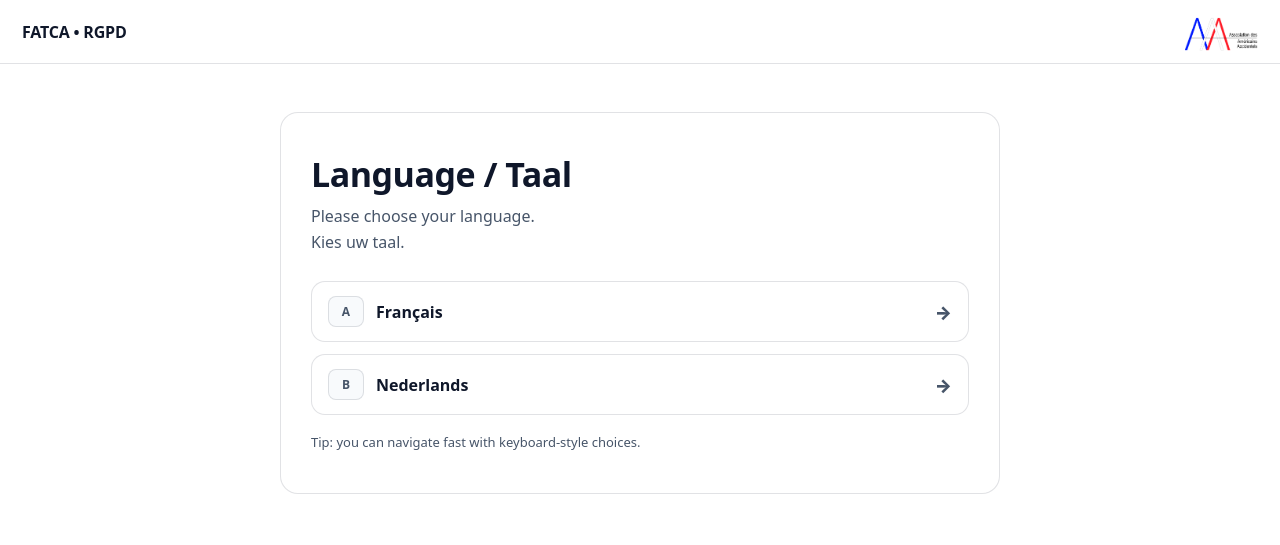
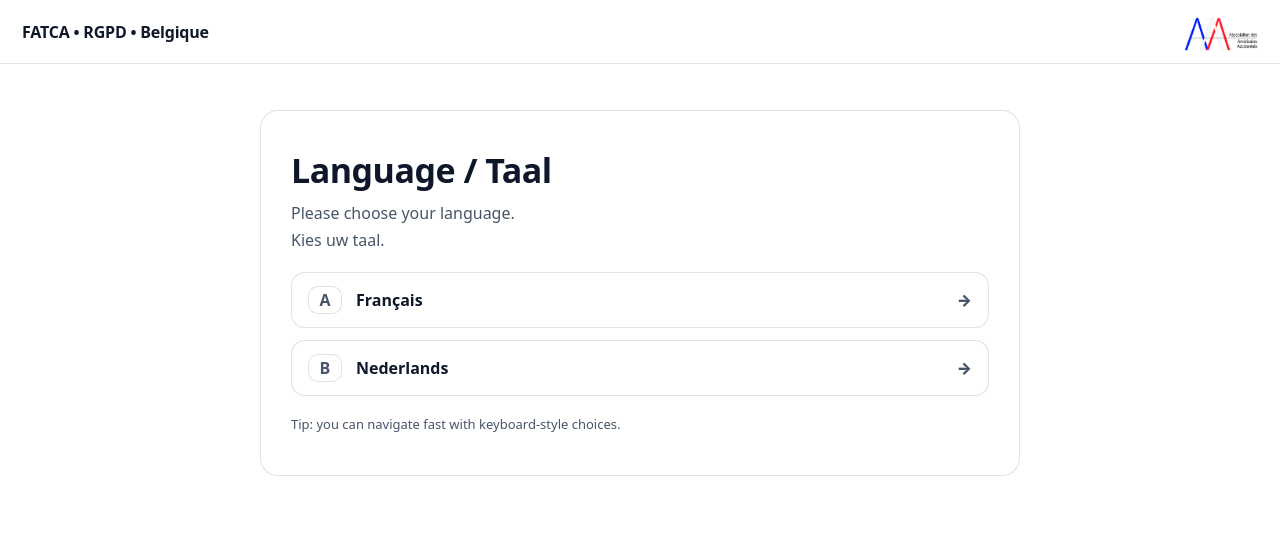
Before and after one commit to lehagrefabien-commits/fatca-application, a Flask app: page / in a window 1280 px wide. Shown: the top 545 px of the page. Run offline with Flask 3, Linux system fonts and the light colour scheme; some libraries are stand-ins or nearby versions.

Commit message:
Update lang_select.html

```diff
--- a/templates/lang_select.html
+++ b/templates/lang_select.html
@@ -1,9 +1,9 @@
 <!doctype html>
-<html lang="und">
+<html lang="fr">
 <head>
   <meta charset="utf-8">
   <meta name="viewport" content="width=device-width, initial-scale=1">
-  <title>Language / Taal – FATCA</title>
+  <title>Choix de langue – FATCA</title>
 
   <style>
     :root{
@@ -23,6 +23,7 @@
       color: var(--text);
       min-height:100vh;
     }
+
     .topbar{
       height:64px;
       display:flex;
@@ -31,29 +32,23 @@
       padding: 0 22px;
       border-bottom: 1px solid var(--line);
     }
-    .brand{
-      font-weight:800;
-      letter-spacing:-0.2px;
-    }
-    .logo{
-      height:52px;
-      width:auto;
-      display:block;
-    }
+    .brand{ font-weight:800; letter-spacing:-0.2px; }
+    .logo{ height:52px; width:auto; display:block; }
 
     .wrap{
       max-width: 980px;
       margin: 0 auto;
-      padding: 48px 22px;
+      padding: 46px 22px 70px 22px;
     }
     .card{
-      max-width: 720px;
+      max-width: 760px;
       margin: 0 auto;
-      padding: 42px 30px;
+      padding: 40px 30px;
       border: 1px solid var(--line);
       border-radius: 18px;
-      background: #fff;
+      background:#fff;
     }
+
     h1{
       margin:0 0 10px 0;
       font-size: clamp(24px, 3vw, 34px);
@@ -61,71 +56,65 @@
       letter-spacing:-0.5px;
     }
     p{
-      margin:0 0 26px 0;
+      margin: 0 0 18px 0;
       color: var(--muted);
       font-size: 16px;
-      line-height:1.6;
+      line-height:1.7;
     }
-    .choices{
-      display:grid;
-      gap: 12px;
-      margin-top: 8px;
-    }
-    a.choice{
+
+    .btn{
       display:flex;
       align-items:center;
       justify-content:space-between;
       gap: 14px;
-      padding: 14px 16px;
+      width:100%;
+      height:56px;
+      padding: 0 16px;
       border-radius: 14px;
+      text-decoration:none;
+      font-weight: 900;
+      background: #fff;
+      color: var(--text);
       border: 1px solid var(--line);
-      text-decoration:none;
-      color: var(--text);
-      background:#fff;
-      transition: transform .06s ease, box-shadow .12s ease;
     }
-    a.choice:hover{
-      transform: translateY(-1px);
-      box-shadow: 0 10px 24px rgba(15,23,42,0.08);
-    }
+    .btn:hover{ background: rgba(15,23,42,0.02); }
+
     .kbd{
-      font-weight:800;
-      font-size: 12px;
+      display:inline-flex;
+      align-items:center;
+      justify-content:center;
+      min-width: 34px;
+      height: 28px;
+      padding: 0 10px;
+      border-radius: 10px;
       border: 1px solid var(--line);
-      border-radius: 8px;
-      padding: 6px 8px;
+      font-weight: 900;
       color: var(--muted);
-      background: #f8fafc;
-      min-width: 36px;
-      text-align:center;
-    }
-    .label{
-      font-weight:750;
-      font-size: 16px;
+      background: #fff;
     }
     .arrow{
       color: var(--muted);
-      font-weight:900;
-      font-size: 18px;
-      line-height: 1;
+      font-weight: 900;
     }
-    .hint{
+
+    .list{ display:grid; gap: 12px; margin-top: 18px; }
+
+    .tip{
       margin-top: 18px;
+      color: var(--muted);
       font-size: 13px;
-      color: var(--muted);
+      line-height:1.55;
     }
-    .hint code{
-      background:#f8fafc;
-      border:1px solid var(--line);
-      border-radius: 8px;
-      padding: 2px 6px;
+
+    @media (max-width: 860px){
+      .card{ padding: 32px 18px; }
     }
   </style>
 </head>
 
 <body>
   <div class="topbar">
-    <div class="brand">FATCA • RGPD</div>
+    <div class="brand">FATCA • RGPD • Belgique</div>
     <img class="logo" src="/static/aaa-logo.png" alt="AAA">
   </div>
 
@@ -134,25 +123,21 @@
       <h1>Language / Taal</h1>
       <p>Please choose your language.<br>Kies uw taal.</p>
 
-      <div class="choices">
-        <a class="choice" href="/context/fr">
-          <div style="display:flex; align-items:center; gap:12px;">
-            <div class="kbd">A</div>
-            <div class="label">Français</div>
-          </div>
-          <div class="arrow">→</div>
+      <div class="list">
+        <a class="btn" href="/context/fr">
+          <span class="kbd">A</span>
+          <span style="flex:1;">Français</span>
+          <span class="arrow">→</span>
         </a>
 
-        <a class="choice" href="/context/nl">
-          <div style="display:flex; align-items:center; gap:12px;">
-            <div class="kbd">B</div>
-            <div class="label">Nederlands</div>
-          </div>
-          <div class="arrow">→</div>
+        <a class="btn" href="/context/nl">
+          <span class="kbd">B</span>
+          <span style="flex:1;">Nederlands</span>
+          <span class="arrow">→</span>
         </a>
       </div>
 
-      <div class="hint">Tip: you can navigate fast with keyboard-style choices.</div>
+      <div class="tip">Tip: you can navigate fast with keyboard-style choices.</div>
     </div>
   </div>
 </body>
```
